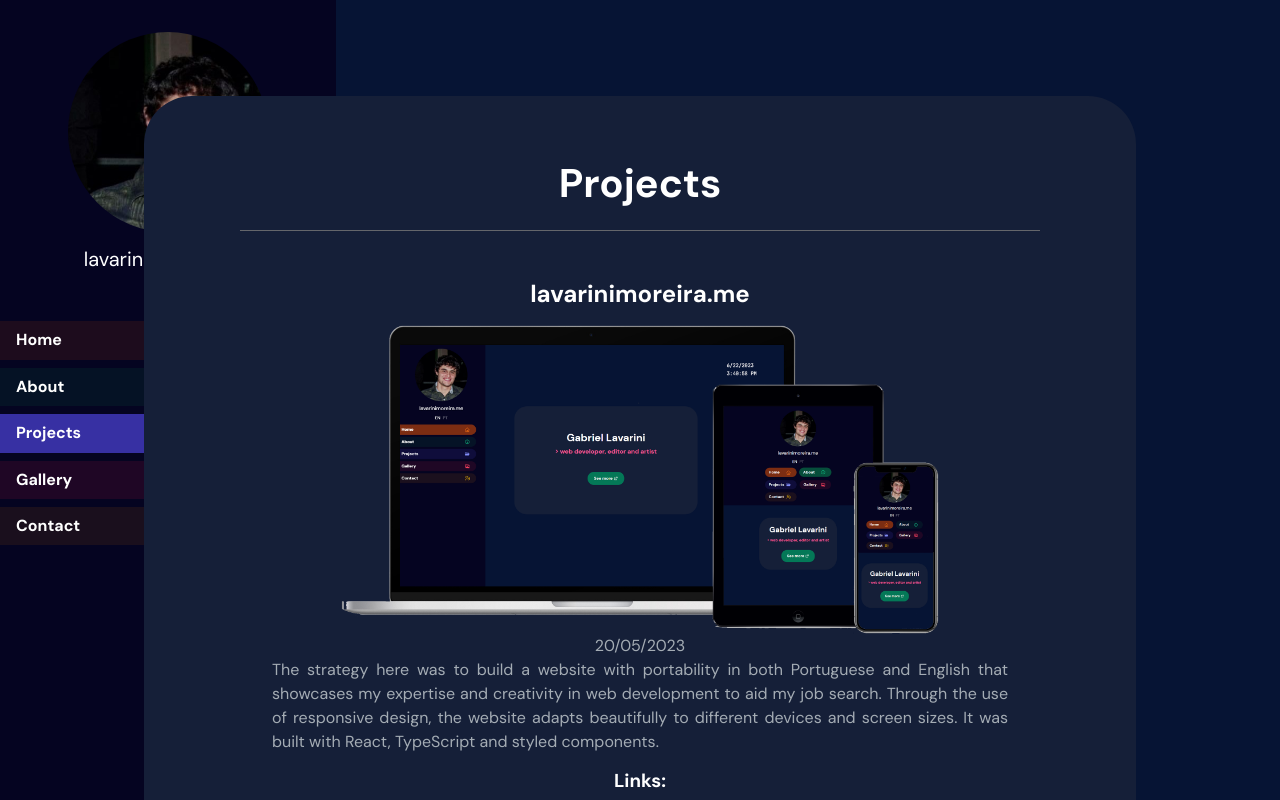
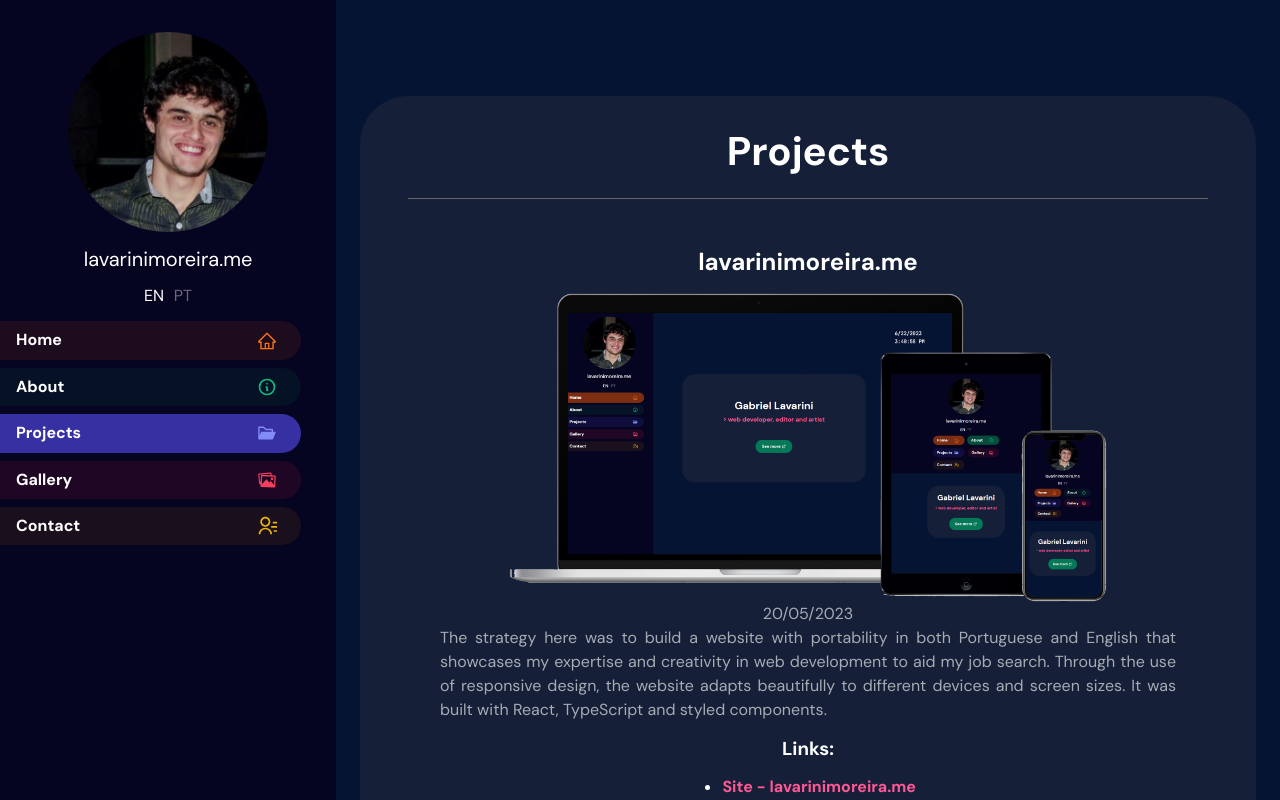
Before and after one commit to lavarinimoreira/portfolio-midjourney, a React (Create React App) app: page /projects in a window 1280 px wide. Shown: the top 800 px of the page. Built offline with nearby package versions, Linux system fonts and the light colour scheme.

Commit message:
updating about; updating projects

```diff
--- a/src/components/styles/about.ts
+++ b/src/components/styles/about.ts
@@ -10,7 +10,7 @@ export const AboutContainer = styled.div`
     align-items: center;
 
     width: 800px;
-    height: fit-content;
+    /* height: fit-content; */
     margin-top: 6rem;
     margin-bottom: 5rem;
     padding: 4rem 6rem;
--- a/src/components/styles/projects.ts
+++ b/src/components/styles/projects.ts
@@ -43,6 +43,67 @@ export const ProjectsContainer = styled.div`
         text-align: justify;
         color: ${({ theme }) => theme.colors.gray500};
     }
+
+    @media (max-width: 1700px) {
+        & {
+            margin-left: 10.5rem;
+        }
+    }
+
+    @media (max-width: 1350px) {
+        & {
+            padding: 2rem 3rem;
+            margin-left: 13.5rem;
+        }
+    }
+
+    @media (max-width: 1255px) {
+        & {
+            width: 600px;
+            margin-left: 19.75rem;
+        }
+    }
+
+    @media (max-width: 1055px) {
+        & {
+            width: 400px;
+            margin-left: 26rem;
+        }
+    }
+
+    @media (max-width: 850px) {
+        & {
+            padding: 2rem 2rem;
+            margin-left: 28.5rem;
+            h1 {
+                font-size: ${({ theme }) => theme.fontSize['3xl']};
+            }
+
+            h2 {
+                font-size: ${({ theme }) => theme.fontSize.lg};
+            }
+
+            p {
+                font-size: ${({ theme }) => theme.fontSize.base};
+            }
+        }
+    }
+
+    @media (max-width: 750px) {
+        & {
+            width: 290px;
+            margin-top: 30rem;
+            margin-left: 0;
+
+            text-align: center;
+
+            left: calc(50% - 177px);
+
+            p {
+                width: 75%;
+            }
+        }
+    }
 `;
 
 export const ProjectsGrid = styled.div`
@@ -62,6 +123,18 @@ export const ProjectsCard = styled.div`
         width: 600px;
         height: 310px;
     }
+
+    @media (max-width: 1055px) {
+        & {
+            width: 400px;
+            margin-left: 26rem;
+            img {
+                width: 300px;
+                height: 155px;
+            }
+            margin: 0;
+        }
+    }
 `;
 
 export const LineBreak = styled.div`
@@ -69,4 +142,8 @@ export const LineBreak = styled.div`
     border-top: ${({ theme }) => theme.colors.gray600} solid 1px;
     height: 1px;
     margin-top: 1rem;
+
+    @media (max-width: 750px) {
+        width: 75%;
+    }
 `;
```
